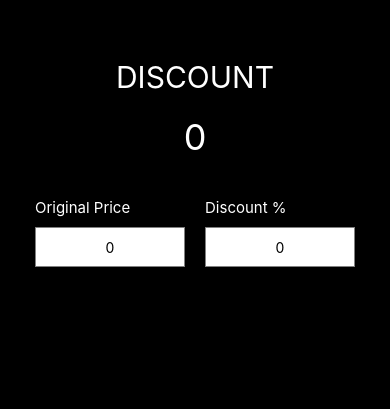
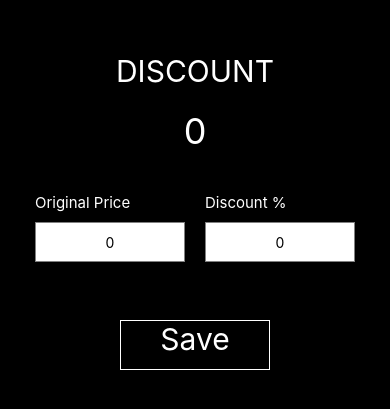
Before and after one commit to iamsaimsheikh/discount, a React Native app: screen / in a window 390 px wide. Shown: the part 229-638 px from the top of the page. Built offline with nearby package versions, Linux system fonts and the light colour scheme.

Commit message:
Fifth Task

```diff
--- a/App.js
+++ b/App.js
@@ -2,13 +2,15 @@ import { preventAutoHide } from 'expo-splash-screen';
 import { StatusBar } from 'expo-status-bar';
 import React from 'react';
 import {useEffect, ReactDOM} from 'react';
-import { StyleSheet, Text, View,TextInput } from 'react-native';
+import { StyleSheet, Text, View, TextInput, TouchableOpacity } from 'react-native';
 
 export default function App() {
   const [original, setOriginal] = React.useState('0');
   const [discount, setDiscount] = React.useState('0');
   const [discountRate, setDiscountRate] = React.useState('0');
-
+  var orignalPrice=[]
+  var rate=[]
+  var finalPrice=[]
 
  function finalVal(val){
   return val
@@ -67,6 +69,16 @@ export default function App() {
         />
       </View>
     </View>
+    <View style={{flex:0.1,alignItems:'flex-start'}}>
+      <TouchableOpacity onPress={ () =>{
+        orignalPrice.push(original)
+        rate.push(discount)
+        finalPrice.push(discountRate)
+      }
+      }>
+        <Text style={{width:150,height:50,color:'white',textAlign:'center',fontSize:30,borderColor:'white',borderWidth:1}}> Save </Text>
+        </TouchableOpacity>
+      </View>
     </View>
   );
 }
@@ -81,8 +93,7 @@ const styles = StyleSheet.create({
   },
 
   headingView :{
-    flex:0.3,
-    marginTop:10,
+    flex:0.15,
     alignItems:'flex-end',
     justifyContent:'flex-end'
   },
@@ -96,7 +107,7 @@ const styles = StyleSheet.create({
   },
 
   txtDiv:{
-    flex:0.4,
+    flex:0.15,
     alignItems: 'flex-start',
     justifyContent: "flex-end",
     flexDirection:'row'
```
